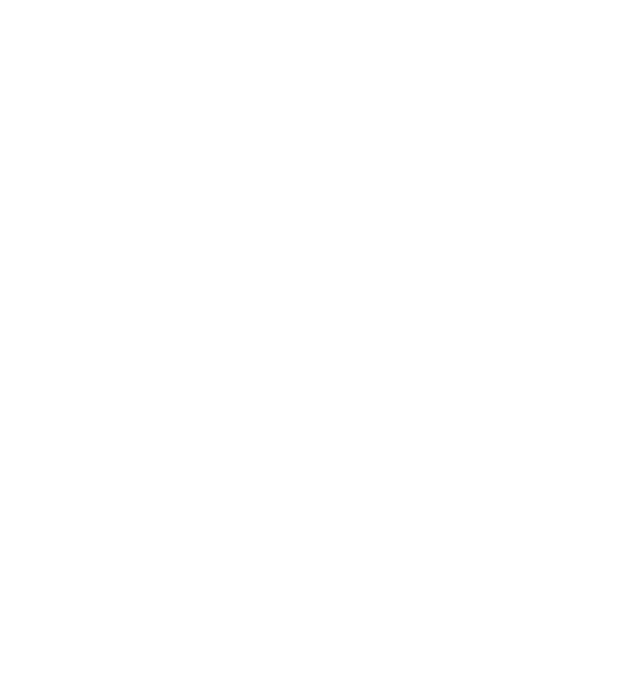
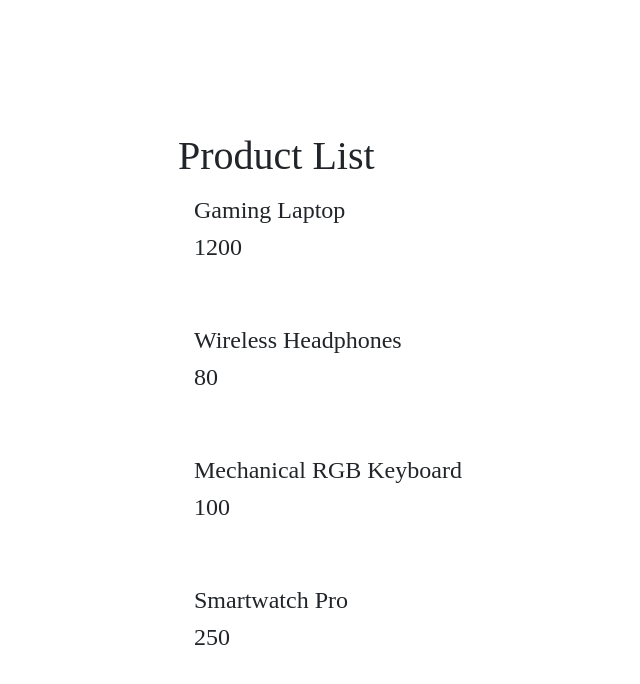
Before and after one commit to dani31perez/productDashboard, a React (Vite) app: page / in a window 1280 px wide. Shown: the top 684 px of the page, without its empty margins (26-666 px from the left). Built offline with nearby package versions, Linux system fonts and the light colour scheme.

Commit message:
Added product data and displayed it on the main page

```diff
--- a/package.json
+++ b/package.json
@@ -10,7 +10,9 @@
     "preview": "vite preview"
   },
   "dependencies": {
+    "bootstrap": "^5.3.3",
     "react": "^19.0.0",
+    "react-bootstrap": "^2.10.9",
     "react-dom": "^19.0.0",
     "react-router": "^7.2.0"
   },
--- a/src/App.css
+++ b/src/App.css
@@ -0,0 +1,5 @@
+.productList {
+    flex-wrap: wrap;
+    justify-content: space-between;
+    height: 60vh;
+}
--- a/src/App.jsx
+++ b/src/App.jsx
@@ -1,12 +1,21 @@
-import { useState } from 'react'
-import './App.css'
+import "./App.css";
+import { products } from "./data/productData";
+import { Container, ListGroup } from "react-bootstrap";
 
 function App() {
-
   return (
-    <>
-    </>
-  )
+    <Container fluid={true} style={{ width: "70vw"}}>
+      <h1>Product List</h1>
+      <ListGroup className="productList">
+        {products.map((product) => (
+          <ListGroup.Item style={{ border: 0}}>
+            <h4>{product.name}</h4>
+            <h4>{product.price}</h4>
+          </ListGroup.Item>
+        ))}
+      </ListGroup>
+    </Container>
+  );
 }
 
-export default App
+export default App;
--- /dev/null
+++ b/src/data/productData.jsx
@@ -0,0 +1,23 @@
+export const products = [
+  {
+    name: "Gaming Laptop",
+    price: 1200,
+    description: "Around 50 units sold per month.",
+  },
+  {
+    name: "Wireless Headphones",
+    price: 80,
+    description: "More than 200 units sold per month.",
+  },
+  {
+    name: "Mechanical RGB Keyboard",
+    price: 100,
+    description: "Approximately 150 units sold per month.",
+  },
+  {
+    name: "Smartwatch Pro",
+    price: 250,
+    currency: "USD",
+    description: "Around 300 units sold per month.",
+  },
+];
--- a/src/index.css
+++ b/src/index.css
@@ -1,4 +1,8 @@
 body {
   height: 100vh;
   margin: 0;
+  display: flex;
+  justify-content: center;
+  align-items: center;
+  font-family: 'Quicksand', cursive;
 }
--- a/src/main.jsx
+++ b/src/main.jsx
@@ -1,7 +1,9 @@
 import { createRoot } from 'react-dom/client'
 import { BrowserRouter, Routes, Route } from 'react-router'
+import App from './App.jsx'
+
+import "bootstrap/dist/css/bootstrap.min.css";
 import './index.css'
-import App from './App.jsx'
 
 createRoot(document.getElementById('root')).render(
   <BrowserRouter>
```
Also changed, not shown: 1 other file (tests, documents, lock files or other folders).
